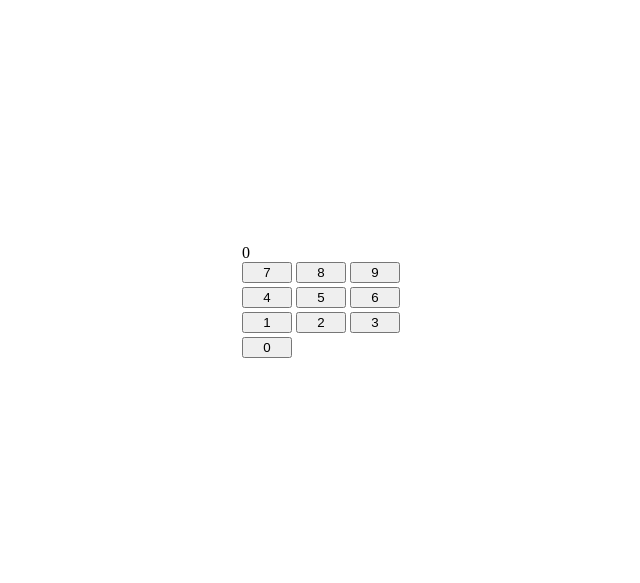
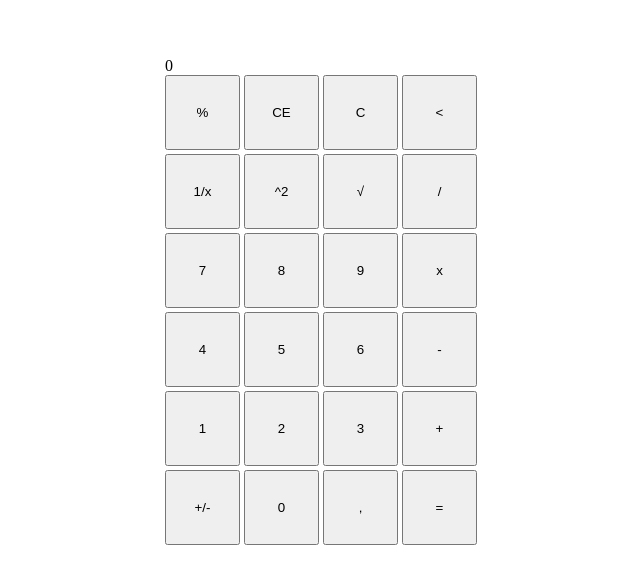
Before and after one commit to cristianomggrandi/ts-calculator, a React (Vite) app: page / in a window 1280 px wide. Shown: the part 107-690 px from the top of the page, without its empty margins (327-967 px from the left). Built offline with nearby package versions, Linux system fonts and the light colour scheme.

Commit message:
Implementar todos os botões

```diff
--- a/src/App.css
+++ b/src/App.css
@@ -16,7 +16,8 @@
 
 .keyboard {
     display: grid;
-    grid-template-columns: 50px 50px 50px;
+    grid-template-columns: repeat(4, 75px);
+    grid-template-rows: repeat(6, 75px);
     gap: 4px;
 }
 
--- a/src/components/Display.tsx
+++ b/src/components/Display.tsx
@@ -3,8 +3,6 @@ import CalculatorContext from "../contexts/CalculadoraContext"
 
 const Display: React.FC = (): ReactElement => {
     const { result } = useContext(CalculatorContext)
-
-    console.log(result)
 
     return (
         <span className="display">
--- a/src/components/Keyboard.tsx
+++ b/src/components/Keyboard.tsx
@@ -5,16 +5,16 @@ import NumberButtons from "./NumberButtons"
 const Keyboard: React.FC = (): ReactElement => {
     const { setResult } = useContext(CalculatorContext)
 
-    const numberButtons = [7, 8, 9, 4, 5, 6, 1, 2, 3, 0]
+    const buttons = ['%', 'CE', 'C', '<', '1/x', '^2', '√', '/', '7', '8', '9', 'x', '4', '5', '6', '-', '1', '2', '3', '+', '+/-', '0', ',', '=']
 
-    const handleClick = (value: number) => {
-        setResult(value)
+    const handleClick = (value: string) => {
+        if (Number.isInteger(Number(value))) setResult(Number(value))
     }
 
     return (
         <div className="keyboard">
-            {numberButtons.map((i) => (
-                <NumberButtons number={i} handleClick={() => handleClick(i)} />
+            {buttons.map((symbol, i) => (
+                <NumberButtons keySymbol={symbol} key={i} handleClick={() => handleClick(symbol)} />
             ))}
         </div>
     )
--- a/src/components/NumberButtons.tsx
+++ b/src/components/NumberButtons.tsx
@@ -1,9 +1,9 @@
 import React, { ReactElement, memo } from "react"
 
-const NumberButtons: React.FC<{ number: number, handleClick: (number: number) => void }> = ({ number, handleClick }): ReactElement => {
+const NumberButtons: React.FC<{ keySymbol: string, key: number, handleClick: (keySymbol: string) => void }> = ({ keySymbol, key, handleClick }): ReactElement => {
     return (
-        <button className='keyboard-key' key={number} onClick={() => handleClick(number)}>
-            {number}
+        <button className='keyboard-key' key={key} onClick={() => handleClick(keySymbol)}>
+            {keySymbol}
         </button>
     )
 }
```
